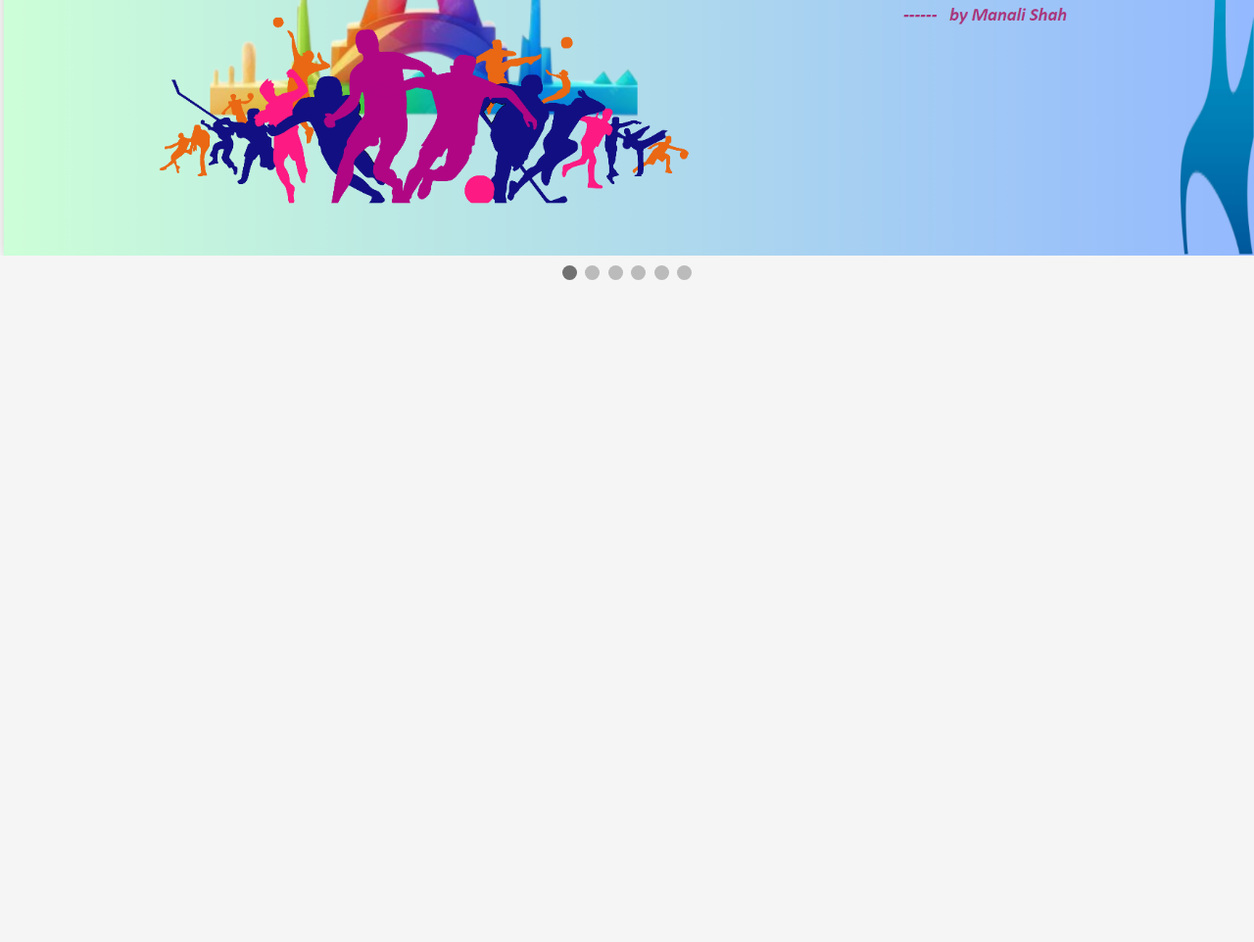
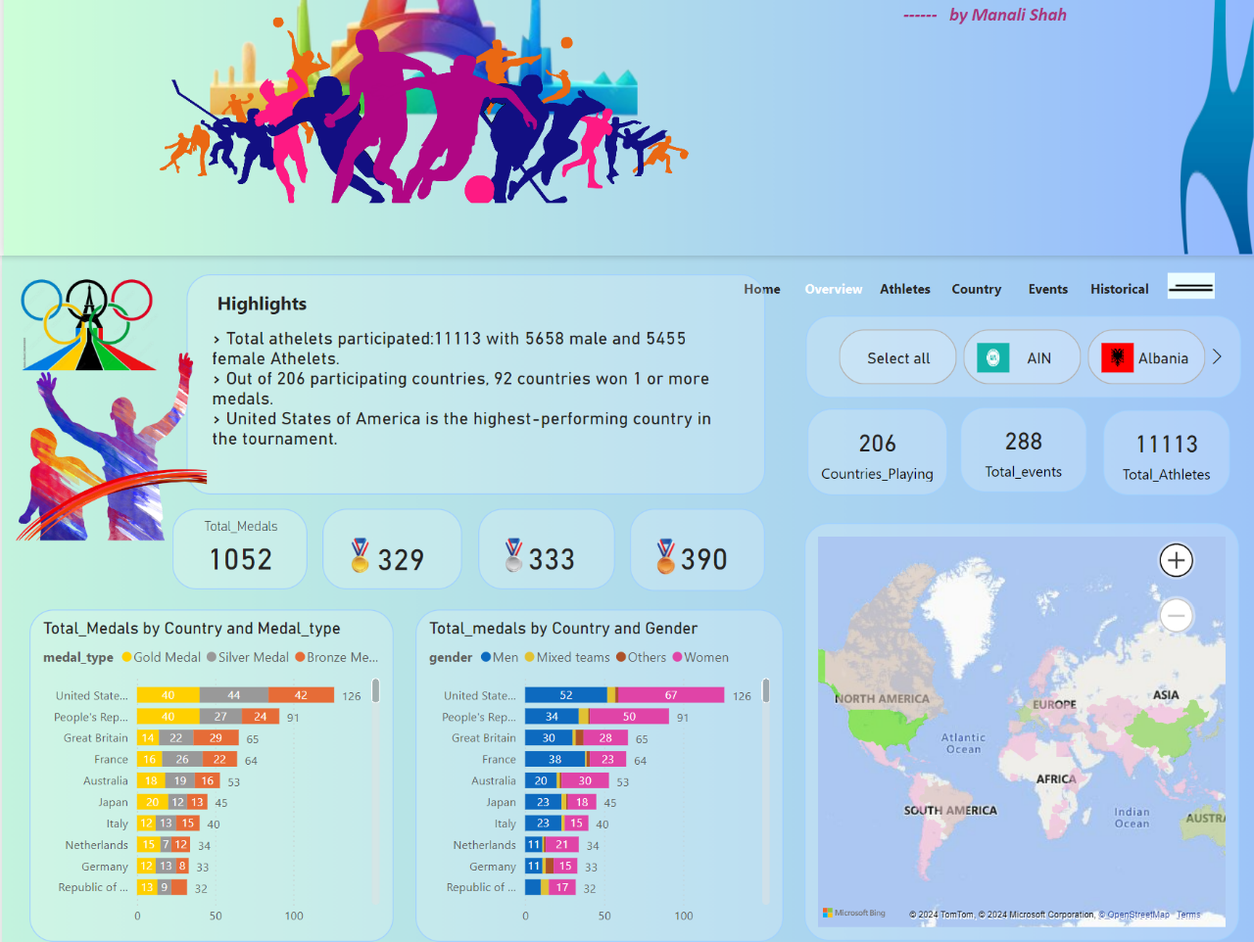
Before and after one commit to Manalishah98/Olympics-2024, a plain HTML site: page index.html in a window 1280 px wide. Shown: the part 525-1487 px from the top of the page at 98% size. Before the commit the page ends 825 px from the top, so only its background shows below. Drawn offline with Linux system fonts and the light colour scheme.

Commit message:
Update index.html

```diff
--- a/index.html
+++ b/index.html
@@ -104,7 +104,7 @@
         if (n > slides.length) {slideIndex = 1}
         if (n < 1) {slideIndex = slides.length}
         for (i = 0; i < slides.length; i++) {
-            slides[i].style.display = "none";
+            slides[i].style.display = "block";
         }
         for (i = 0; i < dots.length; i++) {
             dots[i].className = dots[i].className.replace(" active", "");
```
